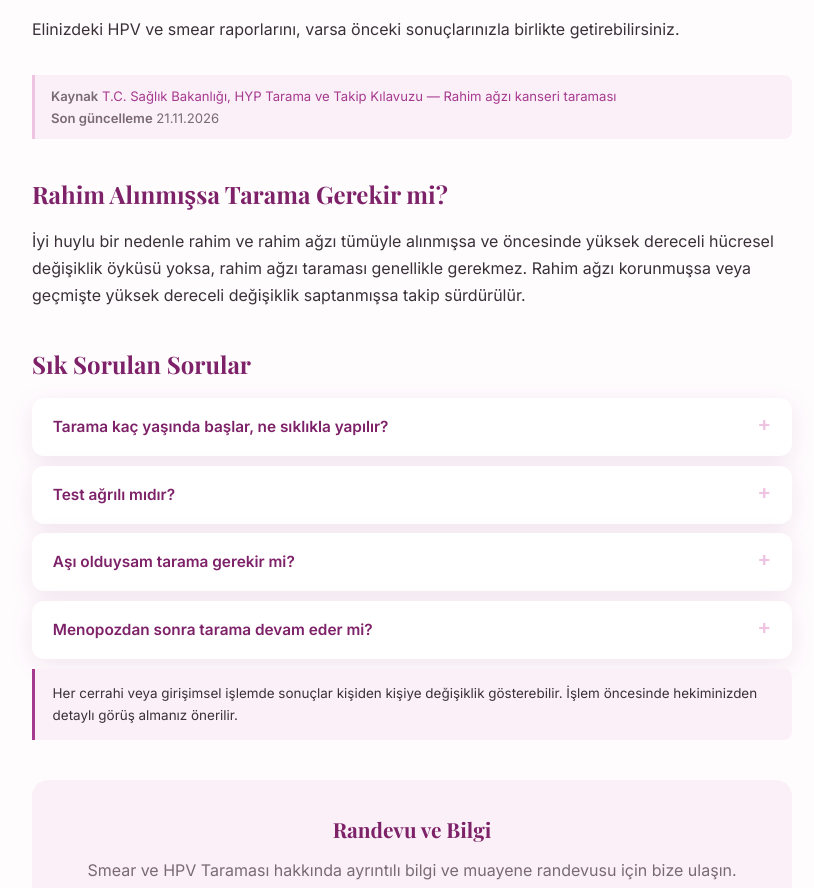
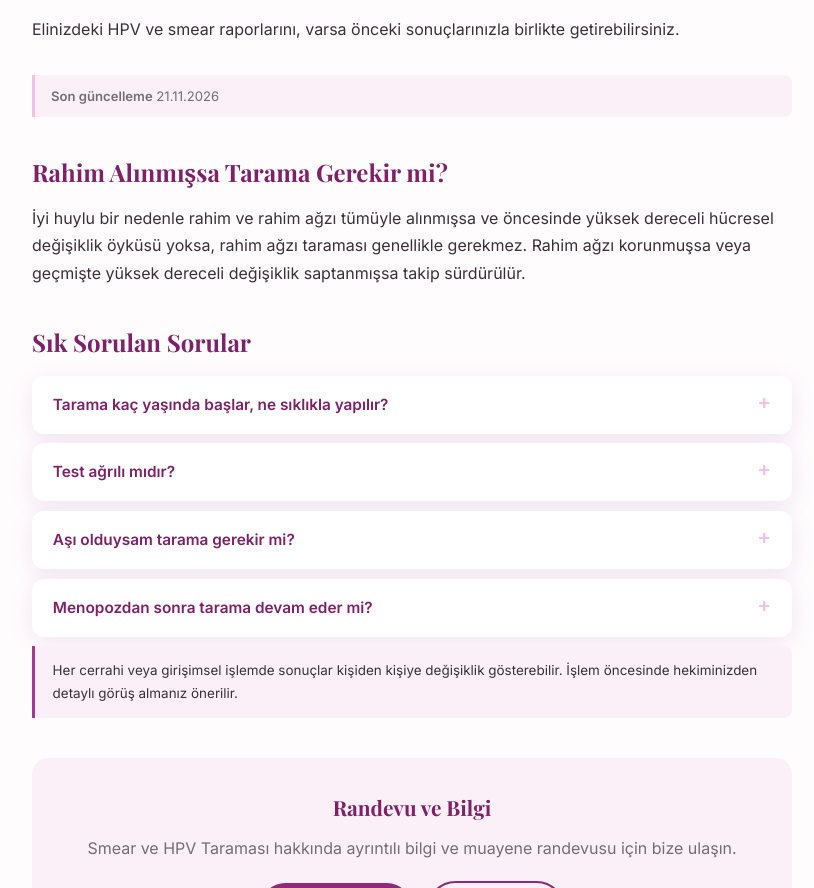
Before and after one commit to druyolal-cell/drumutyolal-site, a plain HTML site: page uzmanliklar/smear-hpv-taramasi.html in a window 1280 px wide. Shown: the part 2050-2938 px from the top of the page, without its empty margins (228-1042 px from the left). Drawn offline with nearby package versions, Linux system fonts and the light colour scheme.

Commit message:
Yanıt altındaki kaynak bağlantısını kaldır (smear-hpv-taramasi)

```diff
--- a/uzmanliklar/smear-hpv-taramasi.html
+++ b/uzmanliklar/smear-hpv-taramasi.html
@@ -139,7 +139,7 @@
     <li>Kolposkopide rahim ağzı büyütülerek incelenir. Gerekirse küçük bir doku örneği alınır.</li>
   </ul>
   <p>Elinizdeki HPV ve smear raporlarını, varsa önceki sonuçlarınızla birlikte getirebilirsiniz.</p>
-  <p class="note"><strong>Kaynak</strong> <a href="https://hsgm.saglik.gov.tr/depo/HASTALIK_YONETIM_PLATFORMU_HYP_TARAMA_VE_TAKIP_KULAVUZU.pdf">T.C. Sağlık Bakanlığı, HYP Tarama ve Takip Kılavuzu — Rahim ağzı kanseri taraması</a><br><strong>Son güncelleme</strong> <time datetime="2026-11-21">21.11.2026</time></p>
+  <p class="note"><strong>Son güncelleme</strong> <time datetime="2026-11-21">21.11.2026</time></p>
 
   <h2>Rahim Alınmışsa Tarama Gerekir mi?</h2>
   <p>İyi huylu bir nedenle rahim ve rahim ağzı tümüyle alınmışsa ve öncesinde yüksek dereceli
```
